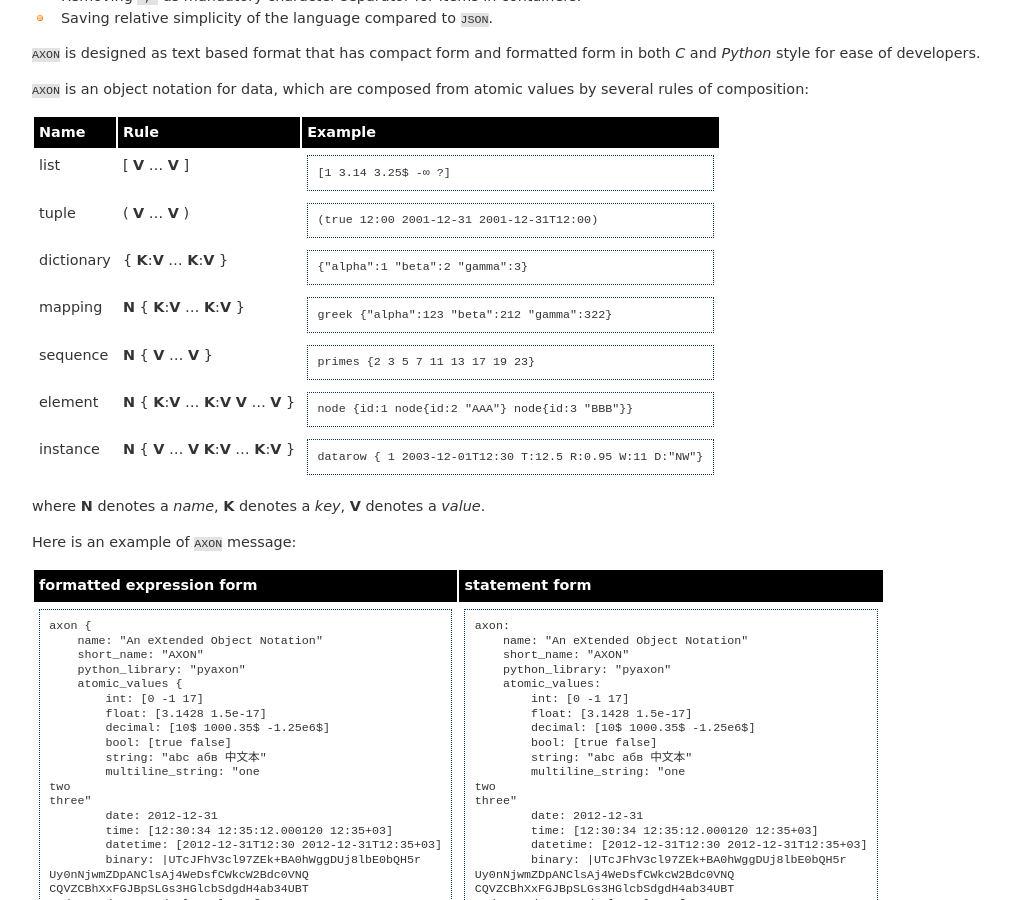
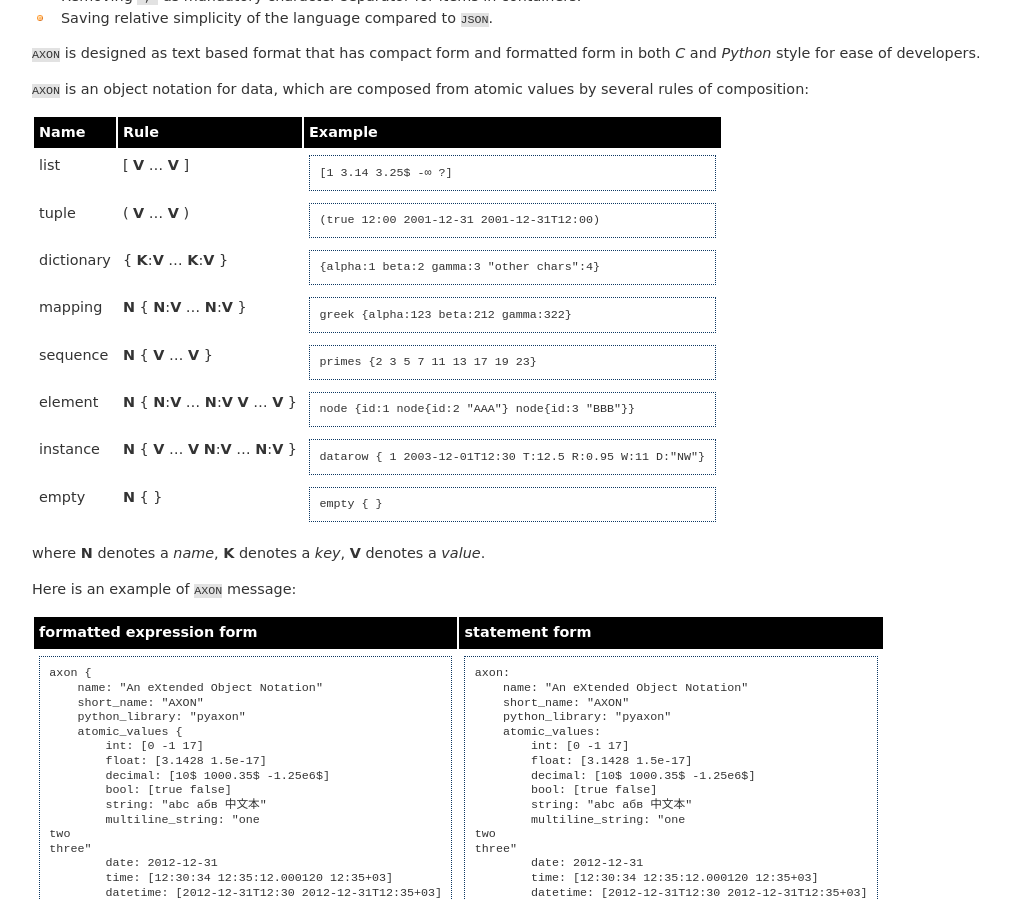
Before and after one commit to intellimath/pyaxon, a Sphinx documentation site: the page built from docs/index.rst, in a window 1280 px wide and 900 px high, scrolled down 522 px. Shown: the whole window, without its empty margins (88-1098 px from the left). Built offline with Sphinx 7.4.7, drawn with Linux system fonts in a browser that asks for light colours.

Commit message:
Fix rules table in index.rst

```diff
--- a/docs/index.rst
+++ b/docs/index.rst
@@ -88,12 +88,12 @@ by several rules of composition:
 
     <tr><td>dictionary</td><td>{ <b>K</b>:<b>V</b> … <b>K</b>:<b>V</b> }</td>
     <td><pre>
-    {"alpha":1 "beta":2 "gamma":3}
+    {alpha:1 beta:2 gamma:3 "other chars":4}
     </pre></td></tr>
 
-    <tr><td>mapping</td><td><b>N</b> { <b>K</b>:<b>V</b> … <b>K</b>:<b>V</b> }</td>
+    <tr><td>mapping</td><td><b>N</b> { <b>N</b>:<b>V</b> … <b>N</b>:<b>V</b> }</td>
     <td><pre>
-    greek {"alpha":123 "beta":212 "gamma":322}
+    greek {alpha:123 beta:212 gamma:322}
     </pre></td></tr>
 
     <tr><td>sequence</td><td><b>N</b> { <b>V</b> … <b>V</b> }</td>
@@ -101,14 +101,19 @@ by several rules of composition:
     primes {2 3 5 7 11 13 17 19 23}
     </pre></td></tr>
 
-    <tr><td>element</td><td><b>N</b> { <b>K</b>:<b>V</b> … <b>K</b>:<b>V</b> <b>V</b> … <b>V</b> }</td>
+    <tr><td>element</td><td><b>N</b> { <b>N</b>:<b>V</b> … <b>N</b>:<b>V</b> <b>V</b> … <b>V</b> }</td>
     <td><pre>
     node {id:1 node{id:2 "AAA"} node{id:3 "BBB"}}
     </pre></td></tr>
 
-    <tr><td>instance</td><td><b>N</b> { <b>V</b> … <b>V</b> <b>K</b>:<b>V</b> … <b>K</b>:<b>V</b> }</td>
+    <tr><td>instance</td><td><b>N</b> { <b>V</b> … <b>V</b> <b>N</b>:<b>V</b> … <b>N</b>:<b>V</b> }</td>
     <td><pre>
     datarow { 1 2003-12-01T12:30 T:12.5 R:0.95 W:11 D:"NW"}
+    </pre></td></tr>
+
+    <tr><td>empty</td><td><b>N</b> { }</td>
+    <td><pre>
+    empty { }
     </pre></td></tr>
     </table>
 
```
